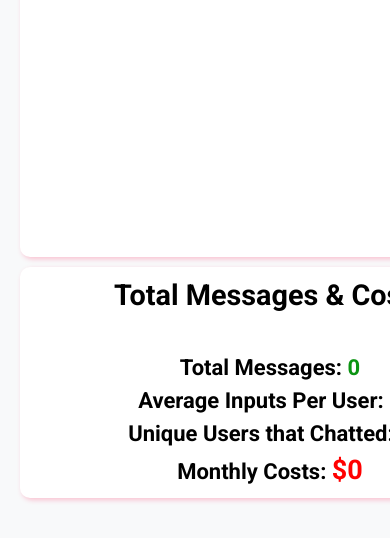
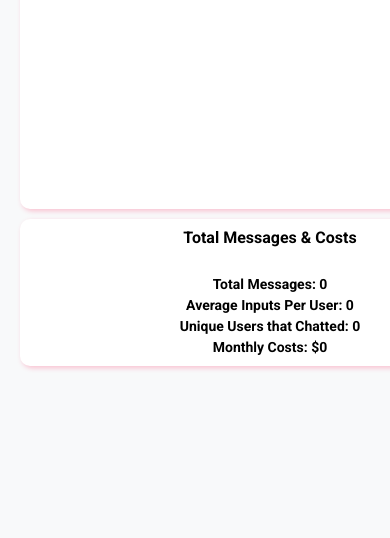
Before and after one commit to Happy9811/Happy9811.github.io, a website: page dashboard.html in a window 390 px wide. Shown: the part 437-975 px from the top of the page. After the commit the page ends 844 px from the top, so only its background shows below. Drawn offline with nearby package versions, Linux system fonts and the light colour scheme; no server answers.

Commit message:
dashboard style fix

```diff
--- a/dashboard.html
+++ b/dashboard.html
@@ -22,7 +22,7 @@
         <script defer src="src/JS/main.js"></script>
 
         <!-- Main styles -->
-        <link rel="stylesheet" href="src/CSS/main.css?v=2">
+        <link rel="stylesheet" href="src/CSS/main.css?v=3">
 
 
         <link rel="stylesheet" href="src/tailwind/output.css">
@@ -54,12 +54,14 @@
             </div>
         </div>
         <div class="card">
-            <h2 id = "finalCard" class = "text-center w-[100%] h-fit">Total Messages & Costs</h2>
+
+            <p id = "finalCard" class = "text-center w-[100%] statFinal">Total Messages & Costs</h2>
             <div class="text-[14px] mt-[5%] flex flex-col items-center justify-center">
-                <p class = "statFinal">Total Messages: <span class = "statSpan" id="totalmsg"> 0</span> </p>
-                <p class = "statFinal">Average Inputs Per User: <span class = "statSpan" id="averageinput"> 0</span> </p>
-                <p class = "statFinal">Unique Users that Chatted: <span class = "statSpan" id="uniqueusers"> 0</span> </p>
-                <p class = "statFinal">Monthly Costs: <span class = "statSpanCost" id="monthlycosts"> $0</span> </p>
+                <!-- <p class = "statFinal">Total Messages: <span class = "statSpan" id="totalmsg"> 0</span> </p> -->
+                <p class = "statFinal">Total Messages: <span class = "" id="totalmsg"> 0</span> </p>
+                <p class = "statFinal">Average Inputs Per User: <span class = "" id="averageinput"> 0</span> </p>
+                <p class = "statFinal">Unique Users that Chatted: <span class = "" id="uniqueusers"> 0</span> </p>
+                <p class = "statFinal">Monthly Costs: <span class = "" id="monthlycosts"> $0</span> </p>
             </div>
         </div>
     </div>
--- a/src/CSS/main.css
+++ b/src/CSS/main.css
@@ -10,7 +10,7 @@ body {
     padding: 20px;
 }
 .header {
-    font-size: 24px;
+    /* font-size: 24px; */
     font-weight: bold;
     margin-bottom: 20px;
 }
@@ -32,7 +32,7 @@ body {
 }
 
 .card h2 {
-    font-size: 2rem;
+    /* font-size: 2rem; */
     font-weight: bold;
     margin-bottom: 5px;
 }
@@ -51,13 +51,13 @@ body {
     align-items: center;
     justify-content: center;
     font-weight: 700;
-    font-size: 15px;
+    /* font-size: 15px; */
 }
 
 .statSpanCost{
     color: red;
     font-weight: 900;
-    font-size: 30px;
+    /* font-size: 30px; */
 }
 
 .statSpan{
@@ -66,7 +66,7 @@ body {
 
 .statFinal{
     font-weight: 700;
-    font-size: 28px;
+    /* font-size: 28px; */
 }
 
 .chart-container {
@@ -78,7 +78,7 @@ body {
 }
 
 .cardTitle{
-    font-size: 3rem;
+    /* font-size: 3rem; */
 }
 
 .chart-container2{
@@ -96,7 +96,7 @@ body {
         padding: 20px;
     }
     .header {
-        font-size: 24px;
+        /* font-size: 24px; */
         font-weight: bold;
         margin-bottom: 20px;
     }
@@ -124,7 +124,7 @@ body {
     }
 
     .card h2 {
-        font-size: 2rem;
+        /* font-size: 2rem; */
         font-weight: bold;
         margin-bottom: 10px;
     }
@@ -137,14 +137,14 @@ body {
         align-items: center;
         justify-content: center;
         font-weight: 700;
-        font-size: 15px;
+        /* font-size: 15px; */
         padding: 5px;
     }
 
     .statSpanCost{
         color: red;
         font-weight: 900;
-        font-size: 27px;
+        /* font-size: 27px; */
     }
 
     .statSpan{
@@ -160,11 +160,11 @@ body {
     }
 
     .cardTitle{
-        font-size: 3rem;
+        /* font-size: 3rem; */
     }
 
     #finalCard{
-        font-size: 1.8rem;
+        /* font-size: 1.8rem; */
     }
 
     .chart-container2{
@@ -180,7 +180,7 @@ body {
     }
 
     .statFinal{
-        font-size: 22px;
+        /* font-size: 22px; */
     }
 
 }
--- a/src/JS/main.js
+++ b/src/JS/main.js
@@ -83,7 +83,7 @@ $(document).ready(() => {
 
     if(localStorage.getItem('monthly_costs')) {
         let data = localStorage.getItem('monthly_costs');
-        $('#monthlycosts').html(data);
+        $('#monthlycosts').html('$' + data);
     }
 
 
```
